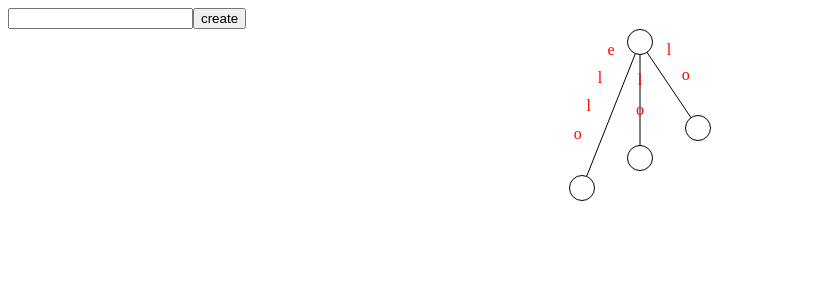
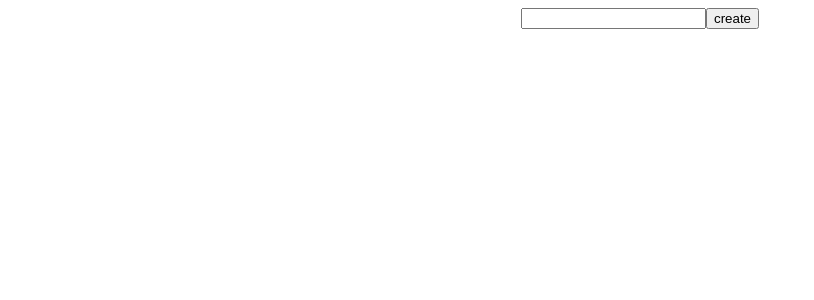
Before and after one commit to neet-007/Data-Structures-To-React-Apps, a React (Vite) app in the folder SuffixTree/: page / in a window 1280 px wide. Shown: the top 300 px of the page, without its empty margins (0-814 px from the left). Built offline with nearby package versions, Linux system fonts and the light colour scheme.

Commit message:
the dimentions are shifted a little bet and dont readjust rigth

```diff
--- a/SuffixTree/src/App.tsx
+++ b/SuffixTree/src/App.tsx
@@ -16,19 +16,20 @@ function App() {
     setCommand(1);
   };
   return (
-    <div>
+    <div style={{position:'relative'}}>
       {command > 0 &&
         <SuffixArray/>
       }
       {command > 1 &&
         <LcpArray/>
       }
-      <div>
-        <input type="text" ref={InputRef}/>
-        <button onClick={handleClick}>create</button>
-      </div>
+
       <div style={{height:'100%', width:'100%', display:'flex', flexDirection:'column', alignItems:'center'}}>
-        {suffixTree[0] &&
+        <div>
+          <input type="text" ref={InputRef}/>
+          <button onClick={handleClick}>create</button>
+        </div>
+        {command > 2 &&
           <Node node={suffixTree[0]}/>
         }
       </div>
--- a/SuffixTree/src/TreeContext.tsx
+++ b/SuffixTree/src/TreeContext.tsx
@@ -34,7 +34,7 @@ const INITIAL_STATE = {
 const TreeContext = createContext<TreeContextType>(INITIAL_STATE);
 
 export const TreeContextProvider:React.FC<ComponentProps<'div'>> = ({children}) => {
-    const [text, setText] = useState<string>('hello');
+    const [text, setText] = useState<string>('');
     const [suffixArray, setSuffixArray] = useState<number[]>([]);
     const [lcpArray, setLcpArray] = useState<number[]>([]);
     const [suffixTree, setSuffixTree] = useState<NodeType[]>([{parent:-1, stringDepth:0, edgeStart:0, edgeEnd:0, children:[1,2,3]},{parent:1, stringDepth:0, edgeStart:0, edgeEnd:0, children:[]},{parent:1, stringDepth:0, edgeStart:0, edgeEnd:0, children:[]},{parent:1, stringDepth:0, edgeStart:0, edgeEnd:0, children:[]},]);
```
